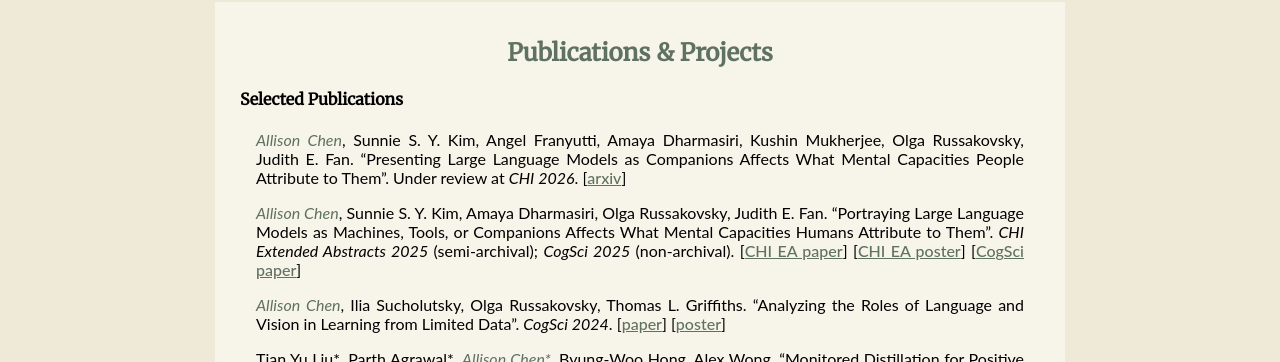
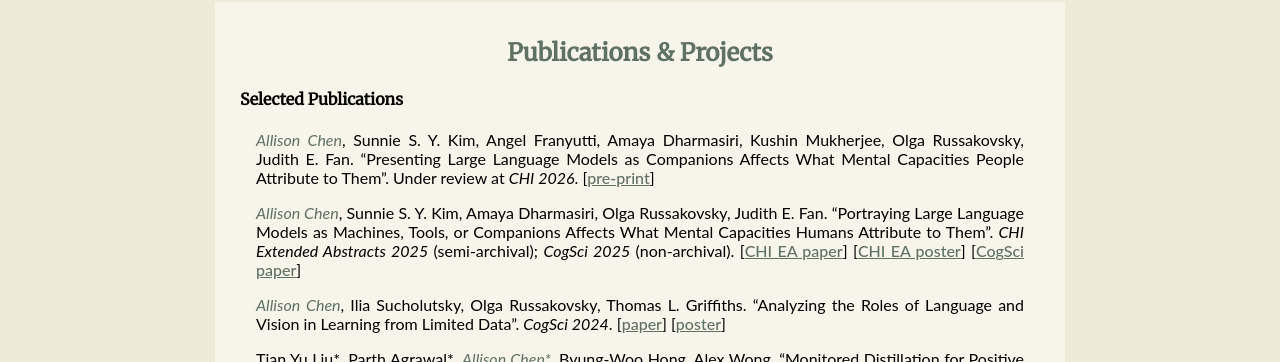
Before and after one commit to allisonchen23/allisonchen23.github.io, a Jekyll site: the page built from publications.md, in a window 1280 px wide and 900 px high. Shown: the part 78-440 px from the top of the window. Built offline with Jekyll 4.4.1, drawn with Linux system fonts in a browser that asks for light colours; nearby versions of some CDN libraries.

Commit message:
added under presnting llms updated version

```diff
--- a/publications.md
+++ b/publications.md
@@ -6,9 +6,9 @@ nav_category: publications
 
 #### Selected Publications
 
-<span style="color:#5F7161">*Allison Chen*</span>, Sunnie S. Y. Kim, Angel Franyutti, Amaya Dharmasiri, Kushin Mukherjee, Olga Russakovsky, Judith E. Fan. "Presenting Large Language Models as Companions Affects What Mental Capacities People Attribute to Them". Under review at *CHI 2026*. \[[arxiv](http://arxiv.org/abs/2510.18039)\]
+<span style="color:#5F7161">*Allison Chen*</span>, Sunnie S. Y. Kim, Angel Franyutti, Amaya Dharmasiri, Kushin Mukherjee, Olga Russakovsky, Judith E. Fan. "Presenting Large Language Models as Companions Affects What Mental Capacities People Attribute to Them". Under review at *CHI 2026*. \[[pre-print](assets/presenting_llms_under_review.pdf)\]
 
-<span style="color:#5F7161">*Allison Chen*</span>, Sunnie S. Y. Kim, Amaya Dharmasiri, Olga Russakovsky, Judith E. Fan. "Portraying Large Language Models as Machines, Tools, or Companions Affects What Mental Capacities Humans Attribute to Them". *CHI Extended Abstracts 2025* (semi-archival); *CogSci 2025* (non-archival). \[[CHI EA paper](https://dl.acm.org/doi/abs/10.1145/3706599.3719710)\] \[[CHI EA poster](https://drive.google.com/file/d/1-bGAWJsTHs5mY8qrw5jB85meeoj68T88/view?usp=sharing)] \[[CogSci paper](assets/portraying_cogsci.pdf)]
+<span style="color:#5F7161">*Allison Chen*</span>, Sunnie S. Y. Kim, Amaya Dharmasiri, Olga Russakovsky, Judith E. Fan. "Portraying Large Language Models as Machines, Tools, or Companions Affects What Mental Capacities Humans Attribute to Them". *CHI Extended Abstracts 2025* (semi-archival); *CogSci 2025* (non-archival). \[[CHI EA paper](https://dl.acm.org/doi/abs/10.1145/3706599.3719710)\] \[[CHI EA poster](https://drive.google.com/file/d/1-bGAWJsTHs5mY8qrw5jB85meeoj68T88/view?usp=sharing)] \[[CogSci paper](https://escholarship.org/uc/item/5b2221gz)]
 
 <span style="color:#5F7161">*Allison Chen*</span>, Ilia Sucholutsky, Olga Russakovsky, Thomas L. Griffiths. "Analyzing the Roles of Language and Vision in Learning from Limited Data". *CogSci 2024*. \[[paper](https://arxiv.org/pdf/2403.19669)\] \[[poster](https://drive.google.com/file/d/1KdObWScGRxHEpTNkZtz2VDlODc0iicXr/view)\]
 
```
Also changed, not shown: 1 other file.
